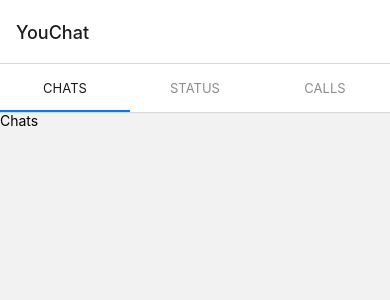
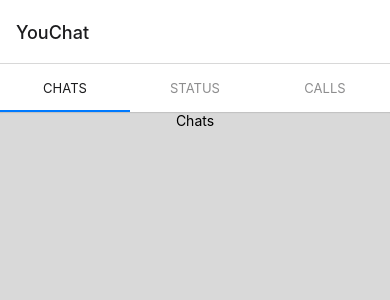
Before and after one commit to Sandun-Induranga/React-Native-Chat-App, a React Native app: screen /Chats in a window 390 px wide. Shown: the top 300 px of the page. Built offline with nearby package versions, Linux system fonts and the light colour scheme.

Commit message:
Content Updated

```diff
--- a/App.js
+++ b/App.js
@@ -7,7 +7,7 @@ import Login from "./screens/Login";
 
 export default function App() {
   return (
-    <NavigationContainer>
+    <NavigationContainer style={styles.container}>
       <AppNavigator />
       {/* <Login /> */}
       <StatusBar style="auto" />
@@ -18,7 +18,7 @@ export default function App() {
 const styles = StyleSheet.create({
   container: {
     flex: 1,
-    backgroundColor: "#fff",
+    backgroundColor: "black",
     alignItems: "center",
     justifyContent: "center",
   },
--- a/navigations/TabNavigator.js
+++ b/navigations/TabNavigator.js
@@ -3,12 +3,14 @@ import Status from "../screens/Status";
 import Calls from "../screens/Calls";
 import { createMaterialTopTabNavigator } from "@react-navigation/material-top-tabs";
 import React from "react";
+import { StyleSheet } from "react-native";
+import { View } from "react-native-web";
 
 const Tab = createMaterialTopTabNavigator();
 
 const TabNavigator = () => {
   return (
-    <Tab.Navigator>
+    <Tab.Navigator style={styles.container}>
       <Tab.Screen name="Chats" component={Chats} />
       <Tab.Screen name="Status" component={Status} />
       <Tab.Screen name="Calls" component={Calls} />
@@ -17,3 +19,9 @@ const TabNavigator = () => {
 };
 
 export default TabNavigator;
+
+const styles = StyleSheet.create({
+  container: {
+    backgroundColor: "black",
+  },
+});
--- a/screens/Chats.js
+++ b/screens/Chats.js
@@ -1,12 +1,22 @@
 import { View, Text } from "react-native";
 import React from "react";
+import { StyleSheet } from "react-native";
 
 const Chats = () => {
   return (
-    <View>
+    <View style={styles.container}>
       <Text>Chats</Text>
     </View>
   );
 };
 
 export default Chats;
+
+const styles = StyleSheet.create({
+  container: {
+    flex: 1,
+    backgroundColor: "#d9d9d9",
+    alignItems: "center",
+    justifyContent: "start",
+  },
+});
```
